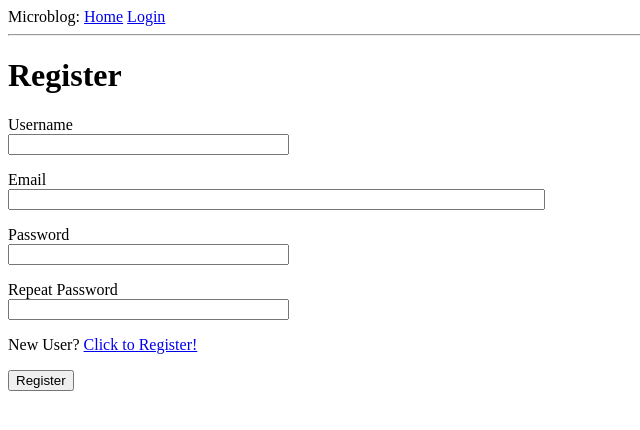
After one commit to abdulraoufatia/microblog, a Flask app: page /register in a window 1280 px wide. The commit adds this page. Shown: the top 430 px of the page, without its empty margins (0-640 px from the left). Run offline with Flask 2, Linux system fonts and the light colour scheme.

Commit message:
L-297: User Registration

```diff
--- a/app/forms.py
+++ b/app/forms.py
@@ -1,9 +1,28 @@
 from flask_wtf import FlaskForm
 from wtforms import StringField, PasswordField, BooleanField, SubmitField
-from wtforms.validators import DataRequired
+from wtforms.validators import DataRequired, ValidationError, Email, EqualTo
+from app.models import User
 
 class LoginForm(FlaskForm):
     username = StringField('Username', validators=[DataRequired()])
     password = PasswordField('Password', validators=[DataRequired()])
     remember_me = BooleanField('Remember Me')
     submit = SubmitField('Sign In')
+
+class RegistrationForm(FlaskForm):
+    username = StringField('Username', validators=[DataRequired()])
+    email = StringField('Email', validators=[DataRequired(), Email()])
+    password = PasswordField('Password', validators=[DataRequired()])
+    password2 = PasswordField(
+        'Repeat Password', validators=[DataRequired(), EqualTo('password')])
+    submit = SubmitField('Register')
+
+    def validate_username(self, username):
+        user = User.query.filter_by(username=username.data).first()
+        if user is not None:
+            raise ValidationError('Please use a different username.')
+
+    def validate_email(self, email):
+        user = User.query.filter_by(email=email.data).first()
+        if user is not None:
+            raise ValidationError('Please use a different email address.')
--- a/app/routes.py
+++ b/app/routes.py
@@ -6,6 +6,8 @@ from app.forms import LoginForm
 from app.models import User
 from flask import request
 from werkzeug.urls import url_parse
+from app import db
+from app.forms import RegistrationForm
 
 
 @app.route('/')
@@ -47,5 +49,20 @@ def logout():
         logout_user()
     return redirect(url_for('index'))
 
+@app.route('/register', methods=['GET', 'POST'])
+def register():
+    if current_user.is_authenticated:
+        return redirect(url_for('index'))
+    form = RegistrationForm()
+    if form.validate_on_submit():
+        user = User(username=form.username.data, email=form.email.data)
+        user.set_password(form.password.data)
+        db.session.add(user)
+        db.session.commit()
+        flash('You have successfully registered')
+        return redirect(url_for('login'))
+    return render_template('register.html', title='Register', form=form)
+
+
 if __name__ == '__main__':
     app.run()
--- a/app/templates/login.html
+++ b/app/templates/login.html
@@ -21,4 +21,5 @@
     <p> {{ form.remember_me() }} {{ form.remember_me.label }}</p>
     <p>{{ form.submit() }}</p>
 </form>
+<p>New User? <a href="{{ url_for('register') }}">Click to Register!</a></p>
 {% endblock %}
--- /dev/null
+++ b/app/templates/register.html
@@ -0,0 +1,38 @@
+{% extends "base.html" %}
+
+{% block content %}
+    <h1>Register</h1>
+    <form action="" method="post">
+        {{ form.hidden_tag() }}
+        <p>
+            {{ form.username.label }}<br>
+            {{ form.username(size=32) }}<br>
+            {% for error in form.username.errors %}
+            <span style="color: red;">[{{ error }}]</span>
+            {% endfor %}
+        </p>
+        <p>
+            {{ form.email.label }}<br>
+            {{ form.email(size=64) }}<br>
+            {% for error in form.email.errors %}
+            <span style="color: red;">[{{ error }}]</span>
+            {% endfor %}
+        </p>
+        <p>
+            {{ form.password.label }}<br>
+            {{ form.password(size=32) }}<br>
+            {% for error in form.password.errors %}
+            <span style="color: red;">[{{ error }}]</span>
+            {% endfor %}
+        </p>
+        <p>
+            {{ form.password2.label }}<br>
+            {{ form.password2(size=32) }}<br>
+            {% for error in form.password2.errors %}
+            <span style="color: red;">[{{ error }}]</span>
+            {% endfor %}
+        </p>
+        <p>New User? <a href="{{ url_for('register') }}">Click to Register!</a></p>
+        <p>{{ form.submit() }}</p>
+    </form>
+{% endblock %}
--- a/pyproject.toml
+++ b/pyproject.toml
@@ -17,6 +17,7 @@ lxml = "4.9.1"
 cleo = "^0.8.1"
 Flask-Login = "^0.6.2"
 python-dotenv = "^0.20.0"
+email-validator = "^1.2.1"
 
 [tool.poetry.dev-dependencies]
 Flask = "^2.1.1"
```
Also changed, not shown: README.md, app.db, 1 other file.
